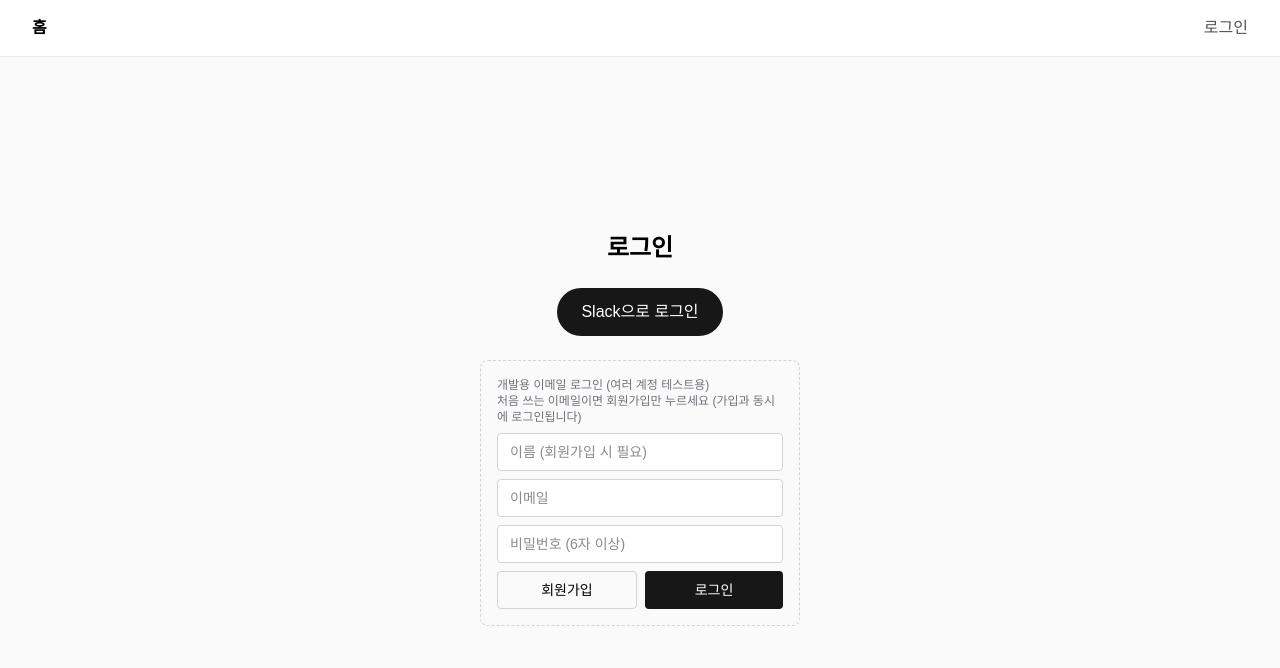
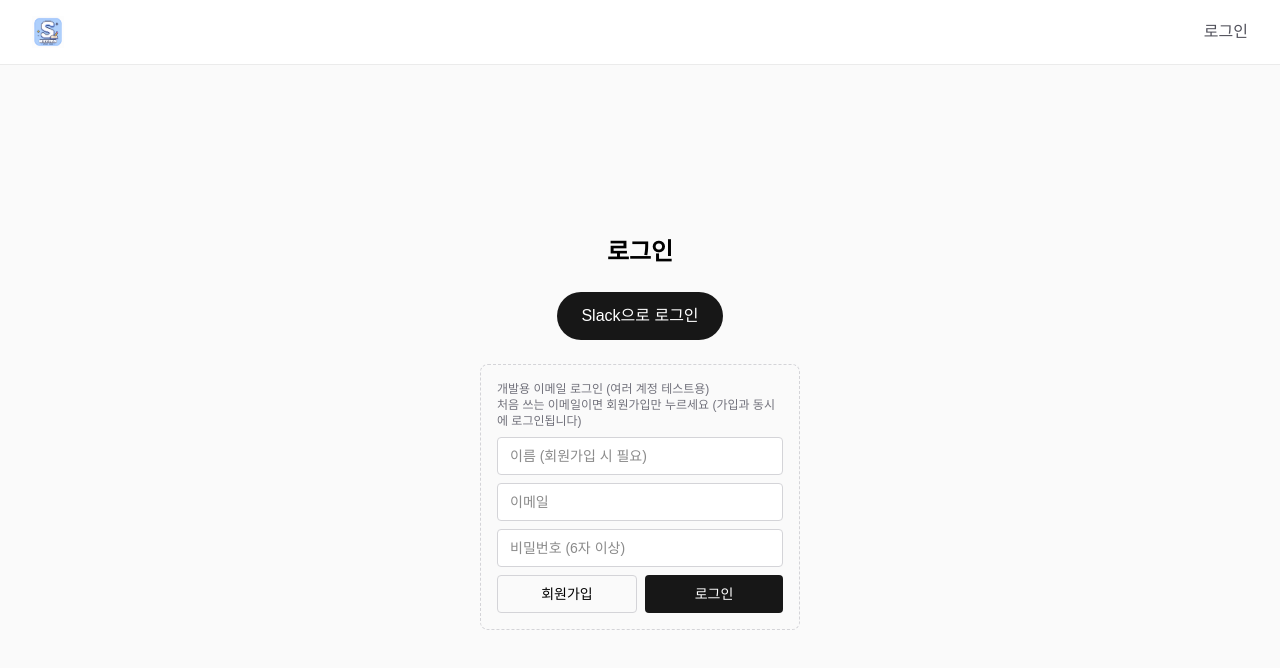
Before and after one commit to sinheyy/SSR, a Next.js app: page /login in a window 1280 px wide. Shown: the top 668 px of the page. Built offline with nearby package versions, Linux system fonts and the light colour scheme; no server answers.

Commit message:
:sparkles: feat: 헤더에 로고 이미지 적용
"홈" 텍스트 링크를 public/assets/logo.png 로고 이미지로 교체

```diff
--- a/components/layout/site-header.tsx
+++ b/components/layout/site-header.tsx
@@ -1,3 +1,4 @@
+import Image from "next/image";
 import Link from "next/link";
 import { createClient } from "@/lib/supabase/server";
 import LogoutButton from "@/components/auth/logout-button";
@@ -10,8 +11,14 @@ export default async function SiteHeader() {
 
   return (
     <header className="flex items-center justify-between border-b border-black/[.08] px-8 py-4 dark:border-white/[.145]">
-      <Link href="/" className="font-semibold text-black dark:text-zinc-50">
-        홈
+      <Link href="/" className="relative h-8 w-32">
+        <Image
+          src="/assets/logo.png"
+          alt="SKALA STUDY ROOM"
+          fill
+          className="object-contain object-left"
+          priority
+        />
       </Link>
       <nav className="flex items-center gap-4">
         {user ? (
```
Also changed, not shown: public/assets/logo.png (added).
